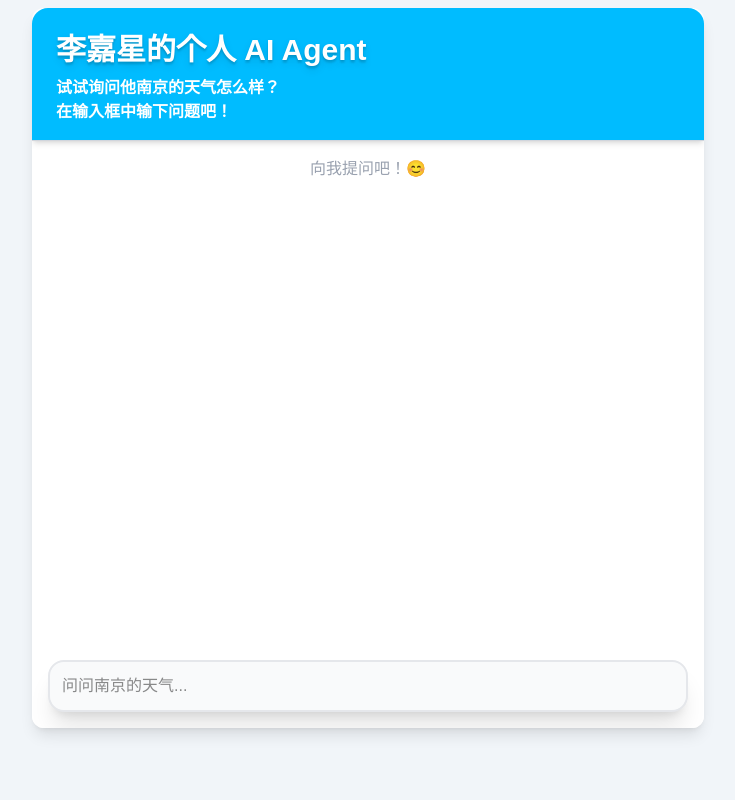
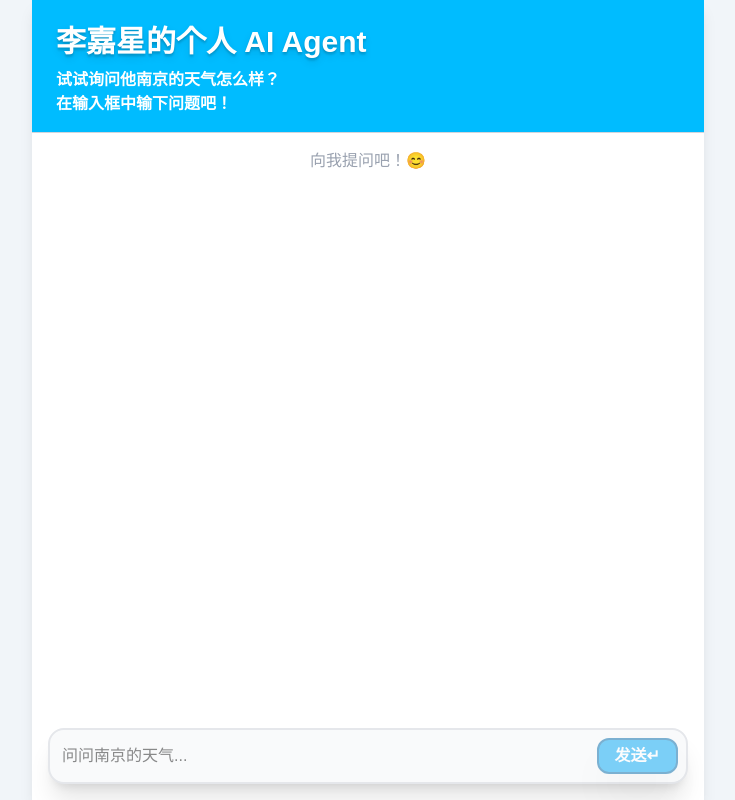
Before and after one commit to beststarli/beststar-ai-agent, a Next.js app: page / in a window 1280 px wide. Shown: the whole page, without its empty margins (272-1007 px from the left). Built offline with nearby package versions, Linux system fonts and the light colour scheme.

Commit message:
优化页面布局和输入框样式，添加发送按钮

```diff
--- a/app/page.tsx
+++ b/app/page.tsx
@@ -19,8 +19,8 @@ export default function Home() {
 
     return (
         <div className='bg-slate-100 flex items-center justify-center w-screen h-screen'>
-            <div className="relative bg-white flex flex-col items-center w-full h-[90%] -mt-16 max-w-2xl  mx-auto stretch rounded-xl shadow-lg overflow-hidden">
-                <div className=' w-full pt-6 px-6 pb-4 border-b border-gray-300 rounded-t-2xl shadow-md bg-sky-400'>
+            <div className="relative bg-white flex flex-col items-center w-full h-full max-w-2xl mx-auto stretch shadow-lg overflow-hidden">
+                <div className=' w-full pt-6 px-6 pb-4 border-b border-gray-300 bg-sky-400'>
                     <h1 className="text-3xl text-white font-bold mb-2 text-shadow-lg">李嘉星的个人 AI Agent</h1>
                     <div className="text-white font-semibold">试试询问他南京的天气怎么样？</div>
                     <div className="text-white font-semibold">在输入框中输下问题吧！</div>
@@ -93,12 +93,23 @@ export default function Home() {
 
 
                 <form onSubmit={handleSubmit} className="absolute bg-gray-50 bottom-4 left-4 right-4 rounded-2xl p-2 border-2 border-gray-200 shadow-xl">
-                    <input
-                        className="w-full p-1 outline-none"
-                        value={input}
-                        placeholder="问问南京的天气..."
-                        onChange={(event) => setInput(event.target.value)}
-                    />
+                    <div className="flex items-center gap-2">
+                        <input
+                            className="flex-1 p-1 outline-none bg-transparent"
+                            value={input}
+                            placeholder="问问南京的天气..."
+                            onChange={(event) => setInput(event.target.value)}
+                        />
+                        <button
+                            type="submit"
+                            disabled={!input.trim()}
+                            className="shrink-0 px-4 py-1 rounded-xl bg-sky-500 text-white font-semibold disabled:opacity-50 disabled:cursor-not-allowed shadow-2xl border-2 border-sky-700"
+                            aria-label="发送"
+                            title="发送"
+                        >
+                            发送↵
+                        </button>
+                    </div>
                 </form>
             </div>
         </div>
```
